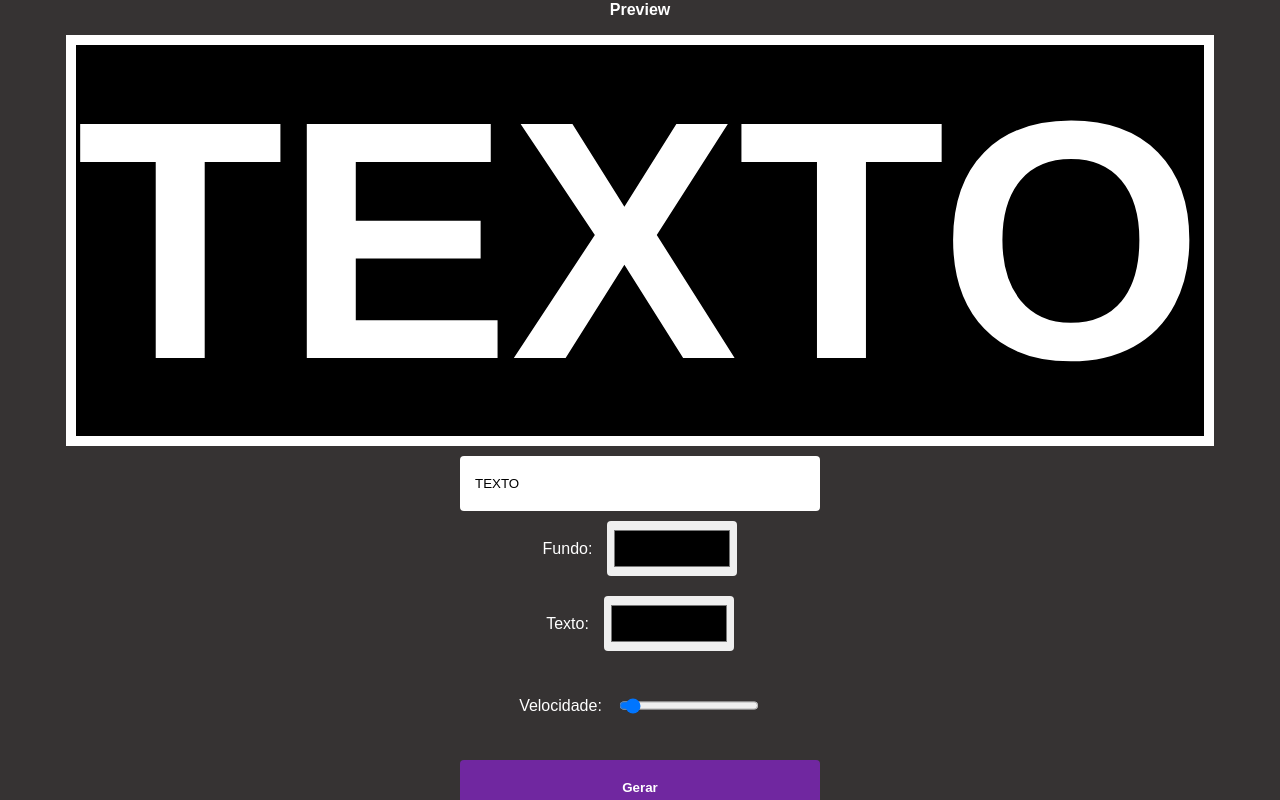
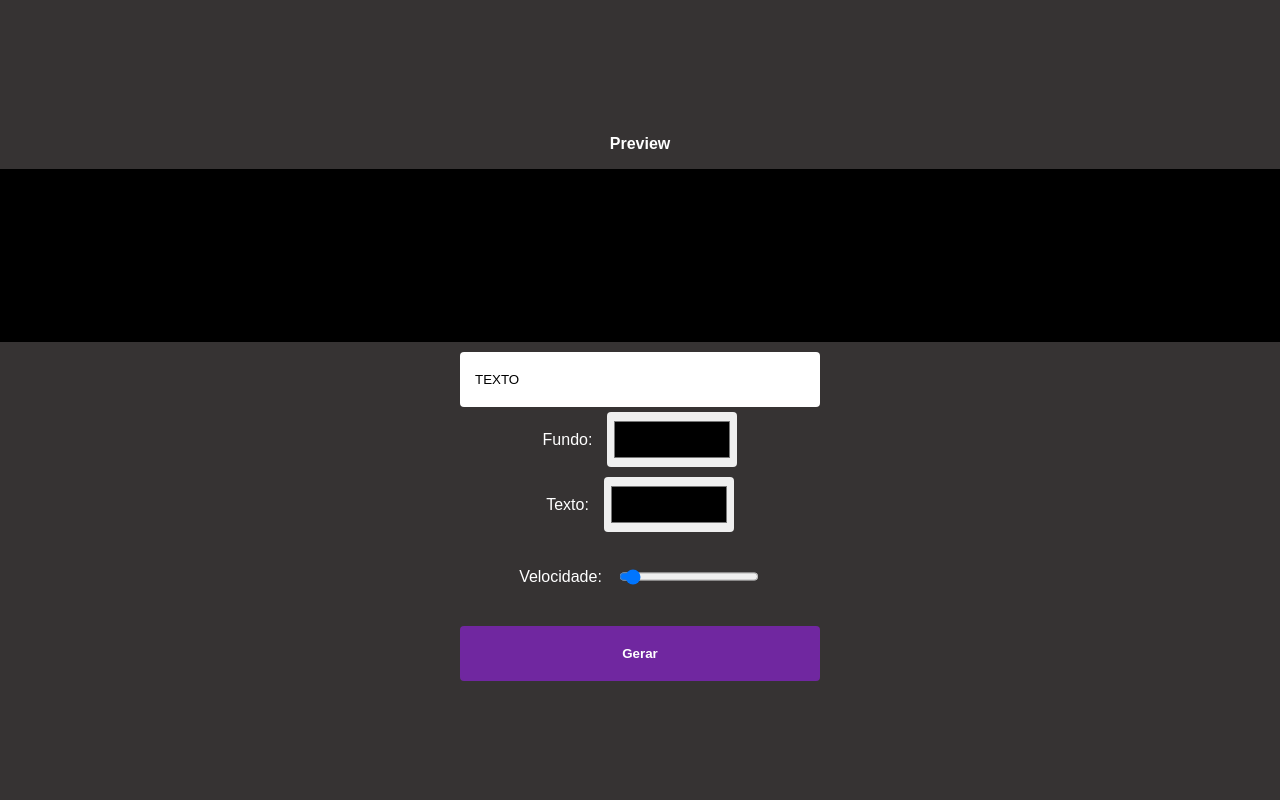
Before and after one commit to LeoGonzaga/digital-signboard, a React (Vite) app: page / in a window 1280 px wide. Built offline with nearby package versions, Linux system fonts and the light colour scheme.

Commit message:
feature: adding router dom

```diff
--- a/package.json
+++ b/package.json
@@ -12,6 +12,7 @@
 	"dependencies": {
 		"react": "^17.0.2",
 		"react-dom": "^17.0.2",
+		"react-router-dom": "^6.2.2",
 		"styled-components": "^5.3.3",
 		"zustand": "^3.7.1"
 	},
--- a/src/App.tsx
+++ b/src/App.tsx
@@ -1,12 +1,21 @@
+import {
+	BrowserRouter,
+	Routes, // instead of "Switch"
+	Route,
+} from 'react-router-dom';
+import Board from './pages/Board';
 import Create from './pages/Create';
 import GlobalStyle from './styles/global';
 
 function App() {
 	return (
-		<div className="App">
+		<BrowserRouter>
 			<GlobalStyle />
-			<Create />
-		</div>
+			<Routes>
+				<Route path="/" element={<Create />} />
+				<Route path="/board" element={<Board />} />
+			</Routes>
+		</BrowserRouter>
 	);
 }
 
--- /dev/null
+++ b/src/pages/Board/Board.tsx
@@ -0,0 +1,8 @@
+import React from 'react';
+import { Styles } from './styles';
+
+export const Board = (): JSX.Element => (
+	<Styles.Container>
+		<Styles.Text>aaaa</Styles.Text>
+	</Styles.Container>
+);
--- /dev/null
+++ b/src/pages/Board/index.ts
@@ -0,0 +1,3 @@
+import { Board } from './Board';
+
+export default Board;
--- /dev/null
+++ b/src/pages/Board/styles.ts
@@ -0,0 +1,18 @@
+import { COLORS } from '@src/constants/colors';
+import styled from 'styled-components';
+
+const Container = styled.div`
+	background-color: ${COLORS.details};
+	height: 100vh;
+	display: flex;
+	flex-direction: column;
+	align-items: center;
+	justify-content: center;
+	overflow-x: hidden;
+`;
+
+const Text = styled.p``;
+export const Styles = {
+	Container,
+	Text,
+};
--- a/src/pages/Create/Create.tsx
+++ b/src/pages/Create/Create.tsx
@@ -1,3 +1,4 @@
+/* eslint-disable jsx-a11y/no-distracting-elements */
 import { ChangeEvent, useState } from 'react';
 import { Styles } from './styles';
 
@@ -32,9 +33,16 @@ export const Create = (): JSX.Element => {
 	return (
 		<Styles.Container>
 			<p>Preview</p>
-			<Styles.PreviewText color={color} background={backgroundColor}>
-				{text}
-			</Styles.PreviewText>
+			<marquee
+				bgcolor={backgroundColor}
+				width="100%"
+				scrollamount={speed}
+				direction="right"
+			>
+				<Styles.PreviewText color={color} background={backgroundColor}>
+					{text}
+				</Styles.PreviewText>
+			</marquee>
 			<Styles.Wrapper>
 				<input
 					type="text"
--- a/src/pages/Create/styles.ts
+++ b/src/pages/Create/styles.ts
@@ -8,7 +8,7 @@ const Container = styled.div`
 	flex-direction: column;
 	align-items: center;
 	justify-content: center;
-	overflow: hidden;
+	overflow-x: hidden;
 	p {
 		color: #fff;
 		font-weight: bold;
@@ -42,9 +42,10 @@ const Wrapper = styled.div`
 	flex-direction: column;
 	align-items: center;
 	justify-content: center;
+	margin-top: 10px;
 `;
 const WrapperColors = styled.div`
-	margin: 10px;
+	margin: 5px;
 	display: flex;
 	align-items: center;
 
@@ -61,13 +62,14 @@ const Label = styled.span`
 `;
 
 const PreviewText = styled.span<{ color: string; background: string }>`
-	font-size: 340px;
+	font-size: 150px;
+	padding: 20px;
 	color: ${(props) => props.color};
 	background-color: ${(props) => props.background};
 	margin-bottom: 10px;
-	border: 10px solid ${(props) => props.color};
 	stroke-dasharray: 10;
 	font-weight: bold;
+	text-transform: uppercase;
 `;
 
 export const Styles = {
```
